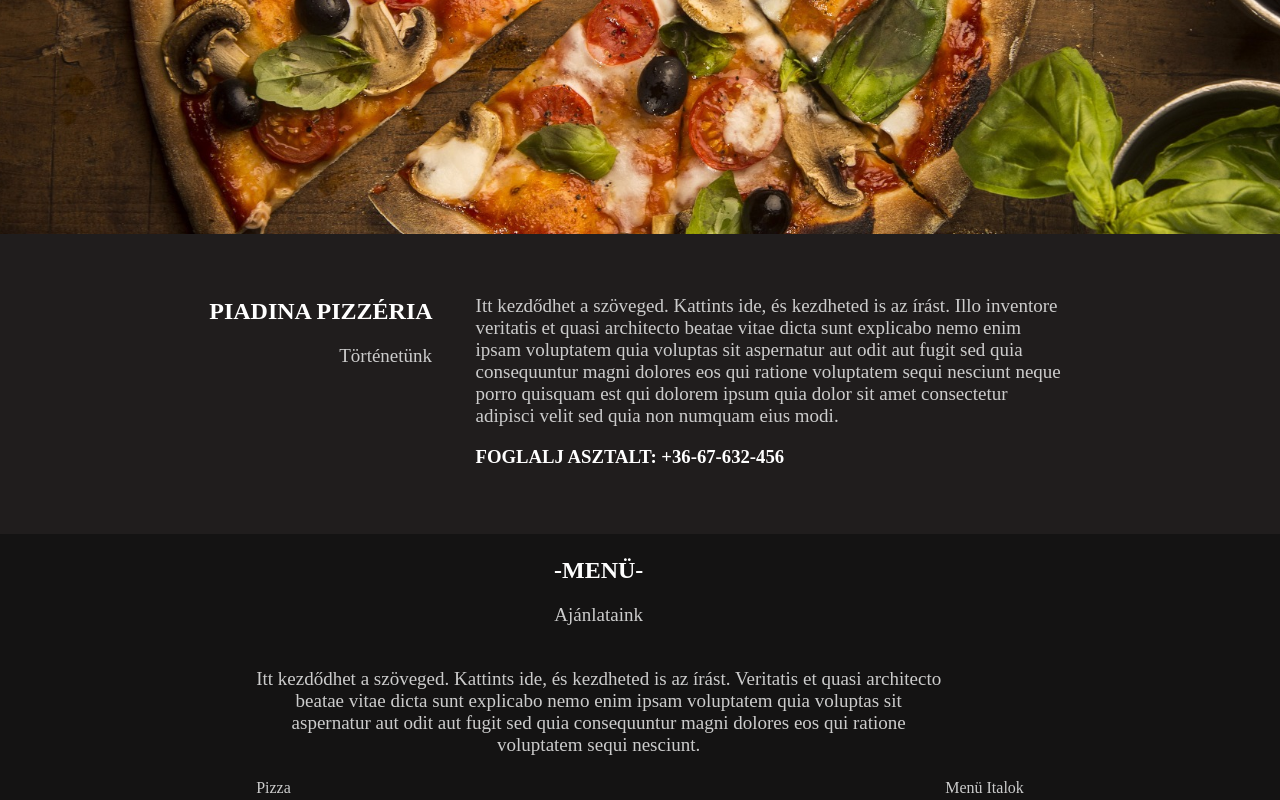
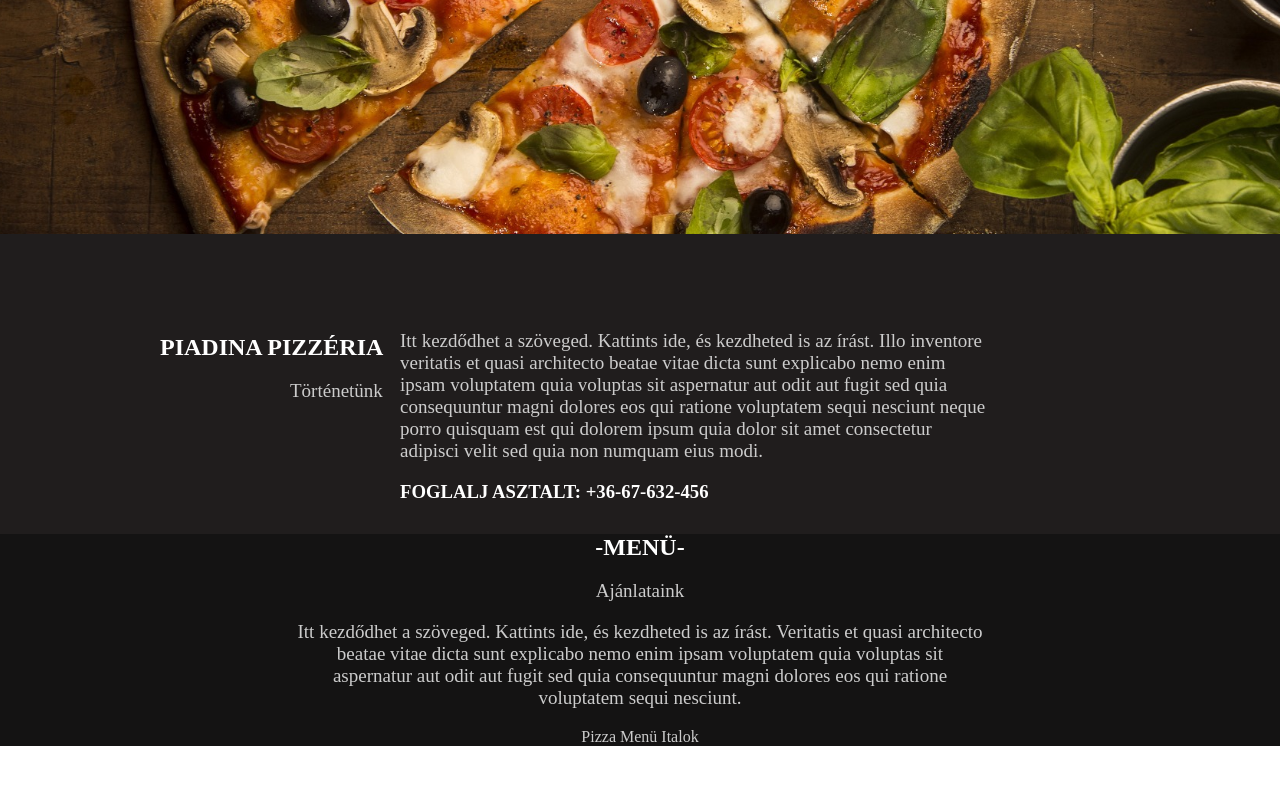
Before and after one commit to BigMocky/PizzaTema, a plain HTML site: page index.html in a window 1280 px wide. Shown: the part 366-1166 px from the top of the page. After the commit the page ends 1112 px from the top, so only its background shows below. Drawn offline with Linux system fonts and the light colour scheme.

Commit message:
table kivétele a kódból.

```diff
--- a/Pizza.css
+++ b/Pizza.css
@@ -37,17 +37,6 @@ a:hover{
     height: 300px;
 }
 
-#specialitas{
-
-}
-
-#menu{
-
-}
-
-#info{
-
-}
 p{
     font-size: 19px;
 }
@@ -60,27 +49,43 @@ p{
     padding-top: 0%;
 }
 
-#pp_table{
+#pp_div{
     margin-left: auto;
     margin-right: auto;
+    height: auto;
 }
 #pp{
     padding-left: 60px;
     padding-right: 40px;
     padding-bottom: 60px;
+    width: 45%;
 }
-#Tor{
-    padding-left: 130px;
+.cimp{
+    padding-left: 160px;
+    padding-top: 100px;
+    width: 25%;
+    margin: 0%;
+}
+#tor{
+    padding-left: 290px;
+    width: 10%;
 
 }
 
+
 #pp_sz{
     padding-top: 40px;
-    padding-right: 70px;
+
+    margin-left: 400px;
+    margin-top: -150px;
+
+
 }
 
 .menu{
     background-color: #141313;
     color: #ccc;
     margin: auto;
+    text-align: center;
+
 }
--- a/index.html
+++ b/index.html
@@ -19,15 +19,10 @@
     <div id="keret">
 
         <div id="piadina">
-            <table id="pp_table">
-                <tr>
-
-
-                    <td id="pp">
-                        <h2 style="color: white;">PIADINA PIZZÉRIA</h2>
-                        <p id="Tor">Történetünk</p>
-                    </td>
-                    <td id="pp_sz">
+            <div id="pp_div">
+                <h2 class="cimp" style="color: white;">PIADINA PIZZÉRIA</h2>
+                        <p id="tor">Történetünk</p>
+                        <div id="pp_sz">
 
                             <p>Itt kezdődhet a szöveged. Kattints ide, és kezdheted is az írást. Illo inventore <br>
                              veritatis et quasi architecto beatae vitae dicta sunt explicabo  nemo enim <br>
@@ -36,45 +31,31 @@
                              porro quisquam est qui dolorem ipsum quia dolor sit amet consectetur <br>
                              adipisci velit sed quia non numquam eius modi.</p>
                             <h3 style="color: white; "> <b>FOGLALJ ASZTALT: +36-67-632-456</b></h3>
-                    </td>
+                        </div>
 
-                </tr>
-            </table>
+
+
+            </div>
         </div>
         <div class="menu">
-         <table class="menu">
-            <tr>
-                <td >
-                    <h2 style="color: white; text-align: center;">-MENÜ-</h2>
+            <div class="menu">
+
+                    <h2 style="color: white; text-align: center; margin: 0%;">-MENÜ-</h2>
                     <p  style="text-align: center;">Ajánlataink</p>
-                </td>
-            </tr>
-            <tr>
-                <td>
                     <p style="text-align: center;">
                         Itt kezdődhet a szöveged. Kattints ide, és kezdheted is az írást. Veritatis et quasi architecto <br>
                         beatae vitae dicta sunt explicabo nemo enim ipsam voluptatem quia voluptas sit <br>
                         aspernatur aut odit aut fugit sed quia consequuntur magni dolores eos qui ratione <br>
                         voluptatem sequi nesciunt.
                     </p>
-                </td>
-            </tr>
-            <tr>
-                <td>
+
                     <a href="">Pizza</a>
-                </td>
 
-                <td>
                     <a href="">Menü</a>
-                </td>
 
-                <td>
                     <a href="">Italok</a>
-                </td>
-            </tr>
 
-
-         </table>
+            </div>
 
         </div>
         <div id="specialitas">
```
Lines whose indentation alone changed are shown as unchanged.
